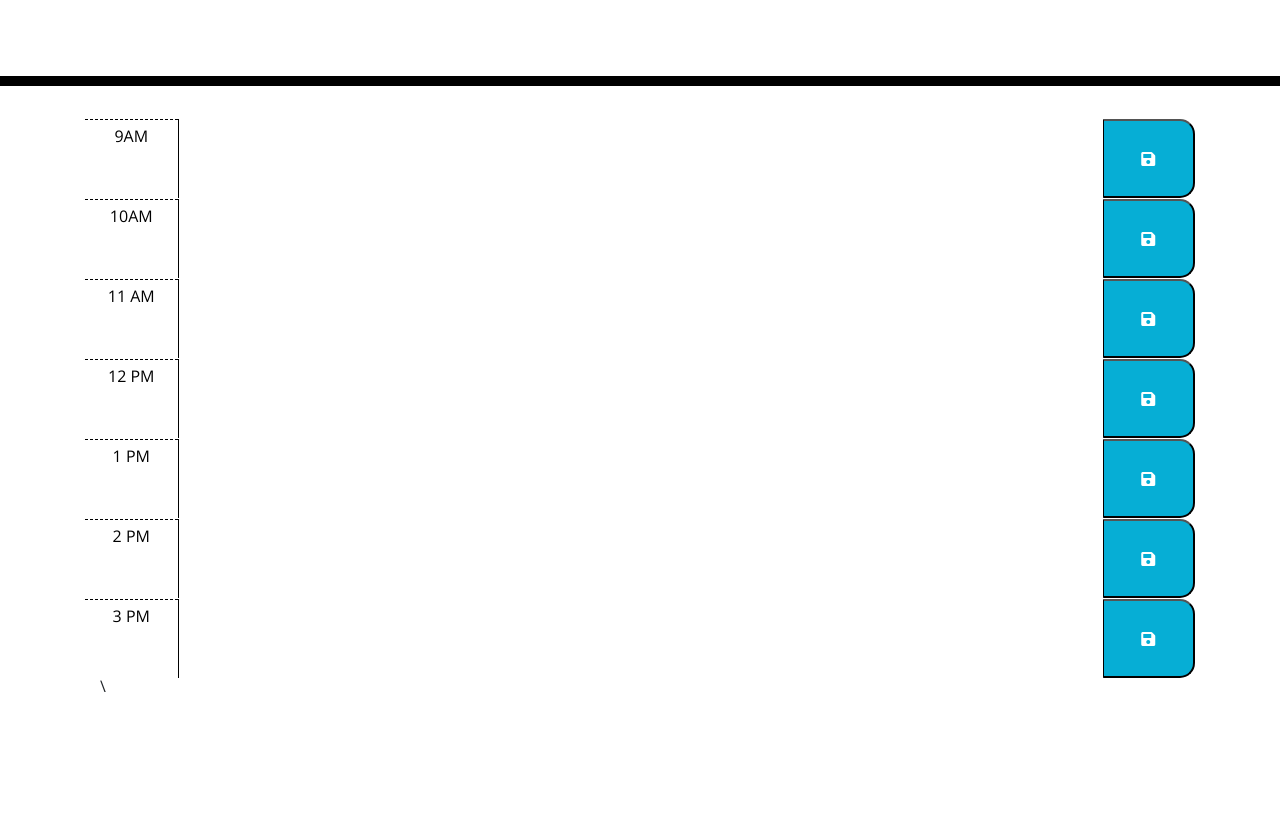
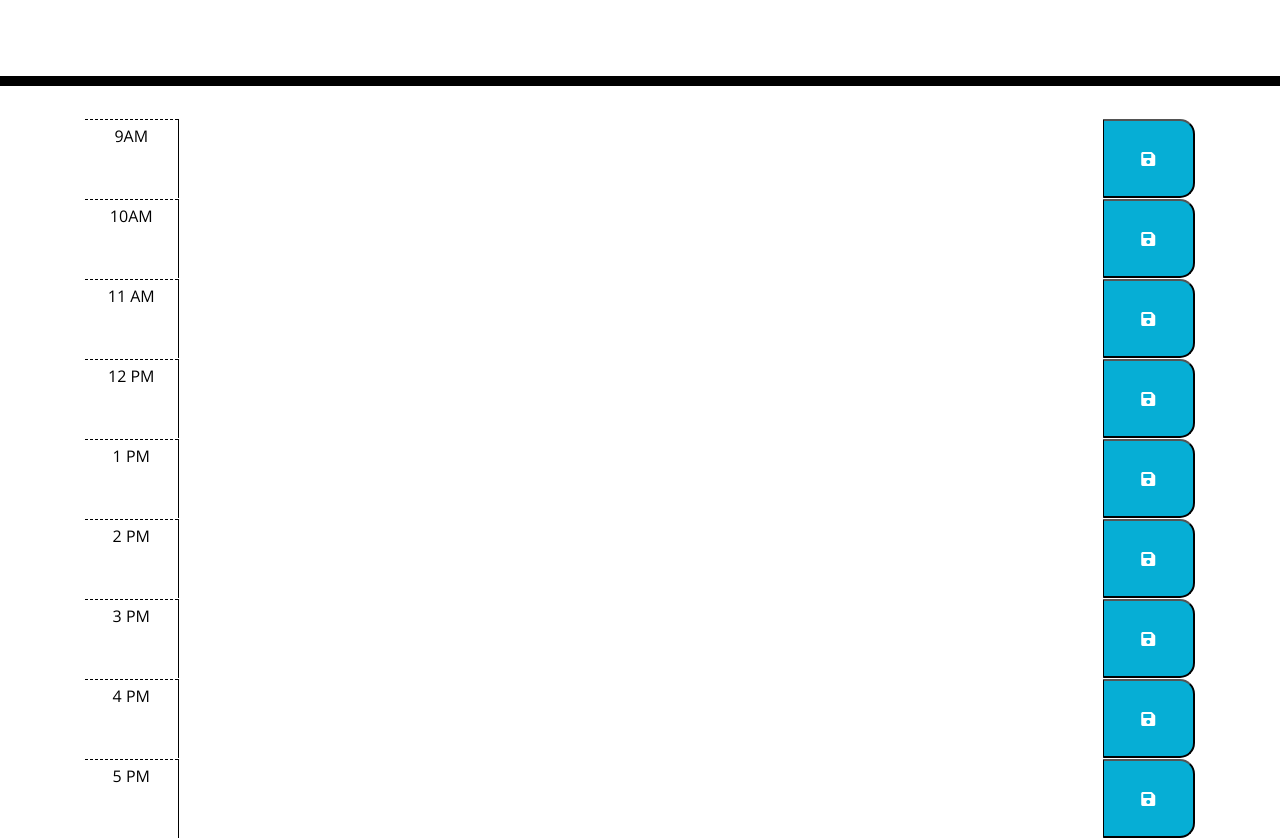
Before and after one commit to nasiromar/weekly-challenge-5, a plain HTML site: page index.html in a window 1280 px wide. Shown: the part 182-1020 px from the top of the page. Before the commit the page ends 879 px from the top, so only its background shows below. Drawn offline with nearby package versions, Linux system fonts and the light colour scheme; files that its build step writes are made by us from their sources.

Commit message:
closing time blocks

```diff
--- a/index.html
+++ b/index.html
@@ -86,7 +86,21 @@
             <button class="col-1 saveBtn"><i class="fas fa-save"></i></button>
         </div>
 
-\
+
+        <div class="row time-block" id="11">
+            <div class="col-1 hour pt-2">4 PM</div>
+            <textarea class="col-10 plan"></textarea>
+            <button class="col-1 saveBtn"><i class="fas fa-save"></i></button>
+        </div>
+
+
+
+        <div class="row time-block" id="11">
+            <div class="col-1 hour pt-2">5 PM</div>
+            <textarea class="col-10 plan"></textarea>
+            <button class="col-1 saveBtn"><i class="fas fa-save"></i></button>
+        </div>
+
     </div>
 
     <script src="https://code.jquery.com/jquery-3.4.1.min.js"></script>
```
